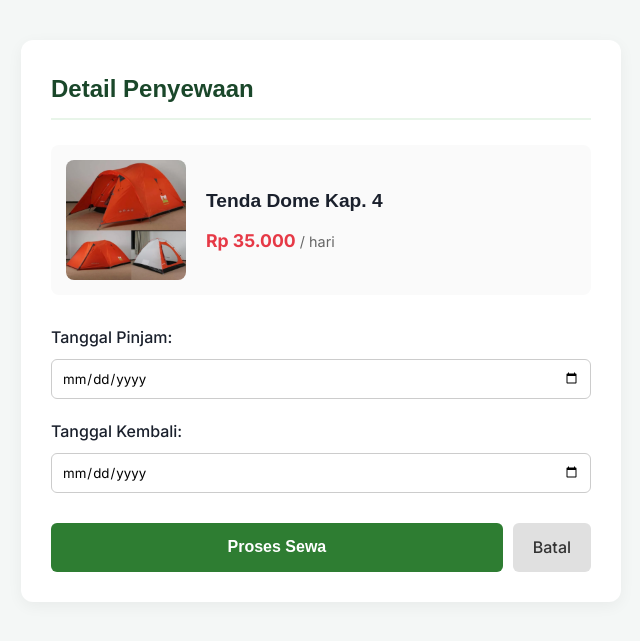
After one commit to zeedann1717/OMAHOUTDOOR, a PHP site: page /sewa.php?id=1 in a window 1280 px wide. The commit adds this page. Shown: the top 641 px of the page, without its empty margins (319-959 px from the left). Run offline with PHP 8.4, Linux system fonts and the light colour scheme; data comes from the database, SQL or seed files in the repository.

Commit message:
update fitur katalog dan perbaikan transaksi

```diff
--- /dev/null
+++ b/sewa.php
@@ -0,0 +1,74 @@
+<?php
+session_start();
+require_once 'koneksi.php';
+
+// Cek apakah ada ID produk di URL (jika tidak ada, tendang balik ke katalog)
+if (!isset($_GET['id']) || empty($_GET['id'])) {
+    echo "<script>alert('Pilih barang dulu dari katalog!'); window.location='katalog.php';</script>";
+    exit;
+}
+
+$id_produk = mysqli_real_escape_string($conn, $_GET['id']);
+
+// Ambil data produk spesifik dari database
+$query = mysqli_query($conn, "SELECT * FROM produk WHERE id = '$id_produk'");
+$produk = mysqli_fetch_assoc($query);
+
+// Jika ID barang tidak ada di database
+if (!$produk) {
+    echo "<script>alert('Barang tidak ditemukan!'); window.location='katalog.php';</script>";
+    exit;
+}
+?>
+<!DOCTYPE html>
+<html lang="id">
+<head>
+    <meta charset="UTF-8">
+    <meta name="viewport" content="width=device-width, initial-scale=1.0">
+    <title>Form Penyewaan - <?= htmlspecialchars($produk['nama_produk']) ?></title>
+    <link rel="stylesheet" href="assets/css/style.css">
+    <link href="https://fonts.googleapis.com/css2?family=Inter:wght@400;500;700&display=swap" rel="stylesheet">
+</head>
+<body style="font-family: 'Inter', sans-serif; background-color: #f4f7f6; padding: 40px 20px;">
+
+    <div style="max-width: 600px; margin: 0 auto; background: #fff; padding: 30px; border-radius: 12px; box-shadow: 0 4px 15px rgba(0,0,0,0.05);">
+        <h2 style="color: #1a472a; margin-top: 0; margin-bottom: 25px; border-bottom: 2px solid #e8f5e9; padding-bottom: 10px;">
+            Detail Penyewaan
+        </h2>
+
+        <div style="display: flex; gap: 20px; margin-bottom: 30px; align-items: center; background: #fafafa; padding: 15px; border-radius: 8px;">
+            <img src="assets/images/<?= htmlspecialchars($produk['gambar']) ?>" alt="<?= htmlspecialchars($produk['nama_produk']) ?>" style="width: 120px; height: 120px; object-fit: cover; border-radius: 8px;">
+            <div>
+                <h3 style="margin: 0 0 10px 0; font-size: 1.2rem;"><?= htmlspecialchars($produk['nama_produk']) ?></h3>
+                <p style="margin: 0; font-size: 1.1rem; color: #e63946; font-weight: 700;">
+                    Rp <?= number_format($produk['harga_per_hari'], 0, ',', '.') ?> <span style="font-size: 0.9rem; color: #666; font-weight: normal;">/ hari</span>
+                </p>
+            </div>
+        </div>
+
+        <form action="proses_transaksi.php" method="POST">
+            <input type="hidden" name="id_produk" value="<?= $produk['id'] ?>">
+
+            <div style="margin-bottom: 20px;">
+                <label style="display: block; font-weight: 500; margin-bottom: 8px;">Tanggal Pinjam:</label>
+                <input type="date" name="tanggal_pinjam" required style="width: 100%; padding: 10px; border: 1px solid #ccc; border-radius: 6px; box-sizing: border-box; font-family: 'Inter', sans-serif;">
+            </div>
+
+            <div style="margin-bottom: 30px;">
+                <label style="display: block; font-weight: 500; margin-bottom: 8px;">Tanggal Kembali:</label>
+                <input type="date" name="tanggal_kembali" required style="width: 100%; padding: 10px; border: 1px solid #ccc; border-radius: 6px; box-sizing: border-box; font-family: 'Inter', sans-serif;">
+            </div>
+
+            <div style="display: flex; gap: 10px;">
+                <button type="submit" style="flex: 1; background-color: #2e7d32; color: white; padding: 12px; border: none; border-radius: 6px; font-weight: 600; cursor: pointer; font-size: 1rem;">
+                    Proses Sewa
+                </button>
+                <a href="katalog.php" style="padding: 12px 20px; background-color: #e0e0e0; color: #333; text-decoration: none; border-radius: 6px; font-weight: 500; text-align: center;">
+                    Batal
+                </a>
+            </div>
+        </form>
+    </div>
+
+</body>
+</html>
```
Also changed, not shown: katalog.php (+7 -10 lines), proses_daftar.php (+15 -4 lines), proses_transaksi.php (added, +46 -0 lines), assets/images/Sleeping Bag Polar Bulu.jpg (renamed from assets/images/Sleeping Bag Polar Bulu.jpeg), botol.jpeg (added), koneksi.php (line endings or trailing spaces).
